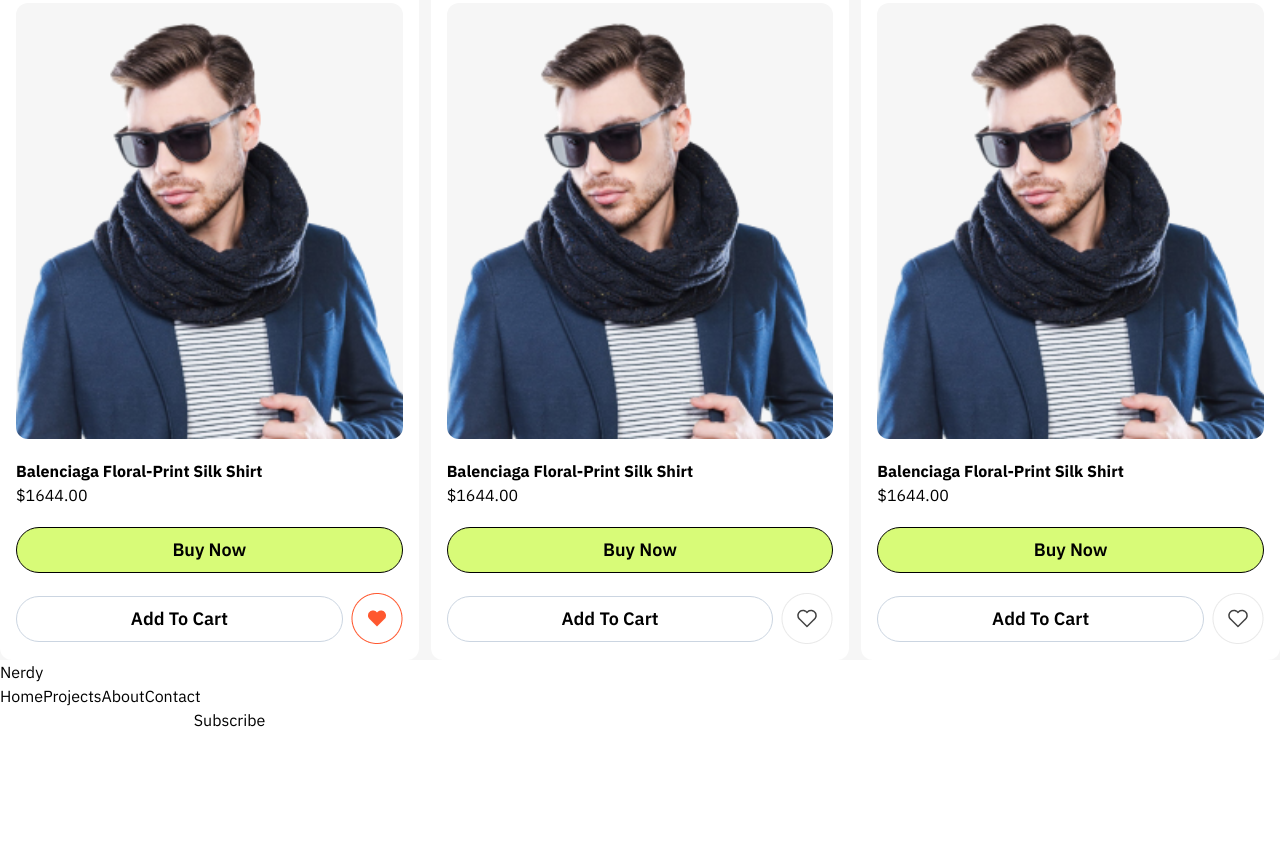
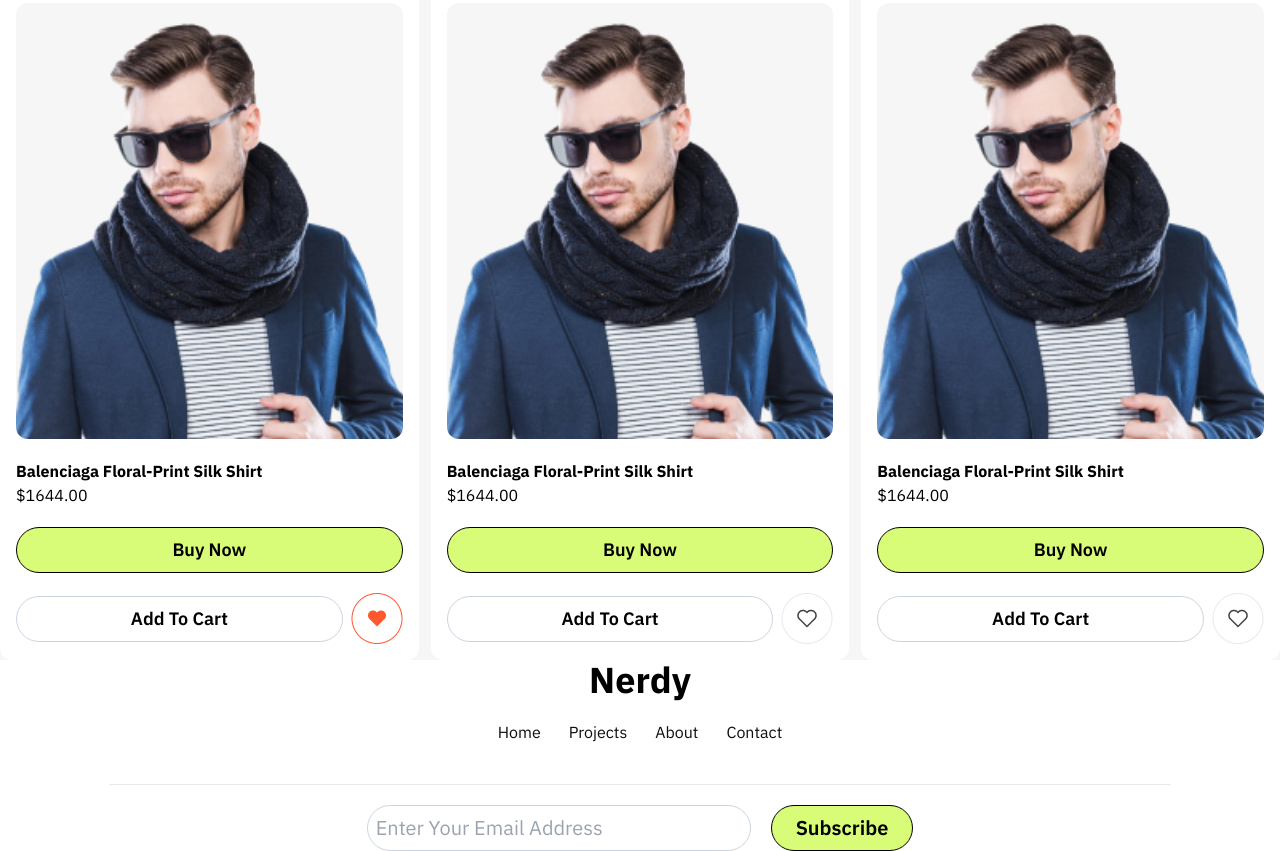
Before and after one commit to himadree-chaudhury/kickstart_assignment_1, a website: page index.html in a window 1280 px wide. Shown: the part 565-1416 px from the top of the page. Before the commit the page ends 1297 px from the top, so only its background shows below. Drawn offline with nearby package versions, Linux system fonts and the light colour scheme.

Commit message:
footer-basic

```diff
--- a/index.html
+++ b/index.html
@@ -76,7 +76,7 @@
             platform for honing your coding skills through a
             diverse
             range of challenges for all experience levels.</p>
-        <div class= "grid grid-cols-3 gap-3">
+        <div class="grid grid-cols-3 gap-3">
             <div class="bg-white flex flex-col gap-5 p-4 rounded-xl">
                 <img class="bg-background rounded-xl" src="./assets/model-demonstrating-winter-cloths 1.png" alt="">
                 <div>
@@ -90,7 +90,7 @@
                     <button
                         class="border border-slate-300 gap-2 px-6 py-2 rounded-full font-semibold text-lg w-11/12">Add
                         To Cart</button>
-                    <img  class="" src="./assets/Frame 2087325623.png" alt="">
+                    <img class="cursor-pointer" src="./assets/Frame 2087325623.png" alt="">
                 </div>
             </div>
             <div class="bg-white flex flex-col gap-5 p-4 rounded-xl">
@@ -99,12 +99,14 @@
                     <b>Balenciaga Floral-Print Silk Shirt</b>
                     <p>$1644.00</p>
                 </div>
-    <button class="bg-color-primary border border-black gap-2 px-6 py-2 rounded-full font-semibold text-lg w-full">Buy
+                <button
+                    class="bg-color-primary border border-black gap-2 px-6 py-2 rounded-full font-semibold text-lg w-full">Buy
                     Now</button>
                 <div class="flex gap-2 items-center justify-between">
-        <button class="border border-slate-300 gap-2 px-6 py-2 rounded-full font-semibold text-lg w-11/12">Add
+                    <button
+                        class="border border-slate-300 gap-2 px-6 py-2 rounded-full font-semibold text-lg w-11/12">Add
                         To Cart</button>
-        <img class="" src="./assets/Frame 2087325623 (1).png" alt="">
+                    <img class="cursor-pointer" src="./assets/Frame 2087325623 (1).png" alt="">
                 </div>
             </div>
             <div class="bg-white flex flex-col gap-5 p-4 rounded-xl">
@@ -113,28 +115,31 @@
                     <b>Balenciaga Floral-Print Silk Shirt</b>
                     <p>$1644.00</p>
                 </div>
-    <button class="bg-color-primary border border-black gap-2 px-6 py-2 rounded-full font-semibold text-lg w-full">Buy
+                <button
+                    class="bg-color-primary border border-black gap-2 px-6 py-2 rounded-full font-semibold text-lg w-full">Buy
                     Now</button>
                 <div class="flex gap-2 items-center justify-between">
-        <button class="border border-slate-300 gap-2 px-6 py-2 rounded-full font-semibold text-lg w-11/12">Add
+                    <button
+                        class="border border-slate-300 gap-2 px-6 py-2 rounded-full font-semibold text-lg w-11/12">Add
                         To Cart</button>
-        <img class="" src="./assets/Frame 2087325623 (1).png" alt="">
+                    <img class="cursor-pointer" src="./assets/Frame 2087325623 (1).png" alt="">
                 </div>
             </div>
         </div>
     </main>
     <!-- *Footer Section -->
-    <footer>
-        <div class="web-title-footer">Nerdy</div>
-        <div class="navigation">
+    <footer class="flex flex-col items-center gap-5">
+        <div class="web-title-footer text-4xl font-bold text-center">Nerdy</div>
+        <div class="navigation nav-menu flex gap-7 items-center text-color-secondary justify-center">
             <a href="">Home</a><a href="">Projects</a><a href="">About</a><a href="">Contact</a>
-
         </div>
         <div class="social-media"></div>
-        <div class="subscribe-form">
-            <form action="">
-                <input type="email">
-                <button>Subscribe</button>
+        <img src="./assets/Line 18.png" alt="">
+        <div class=" subscribe-form ">
+            <form class="flex items-center justify-center gap-5" action="">
+                <input class="text-xl rounded-full p-2 w-96 border border-slate-300 " placeholder="Enter Your Email Address" type="email">
+                <button
+                    class="bg-color-primary border border-black px-6 py-2 rounded-full font-semibold text-xl">Subscribe</button>
             </form>
         </div>
     </footer>
```
Also changed, not shown: assets/Line 18.png (added), style.css (line endings or trailing spaces). Lines whose indentation alone changed are shown as unchanged.
